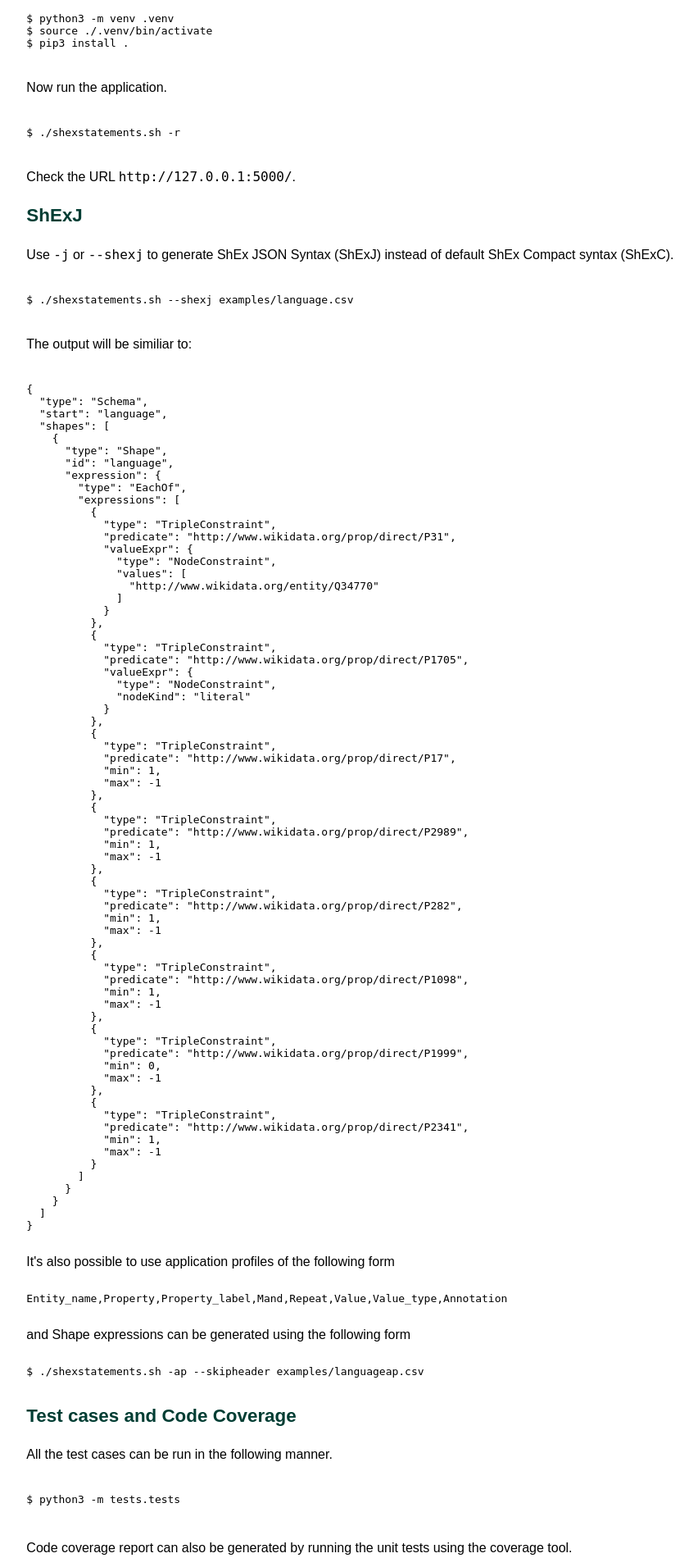
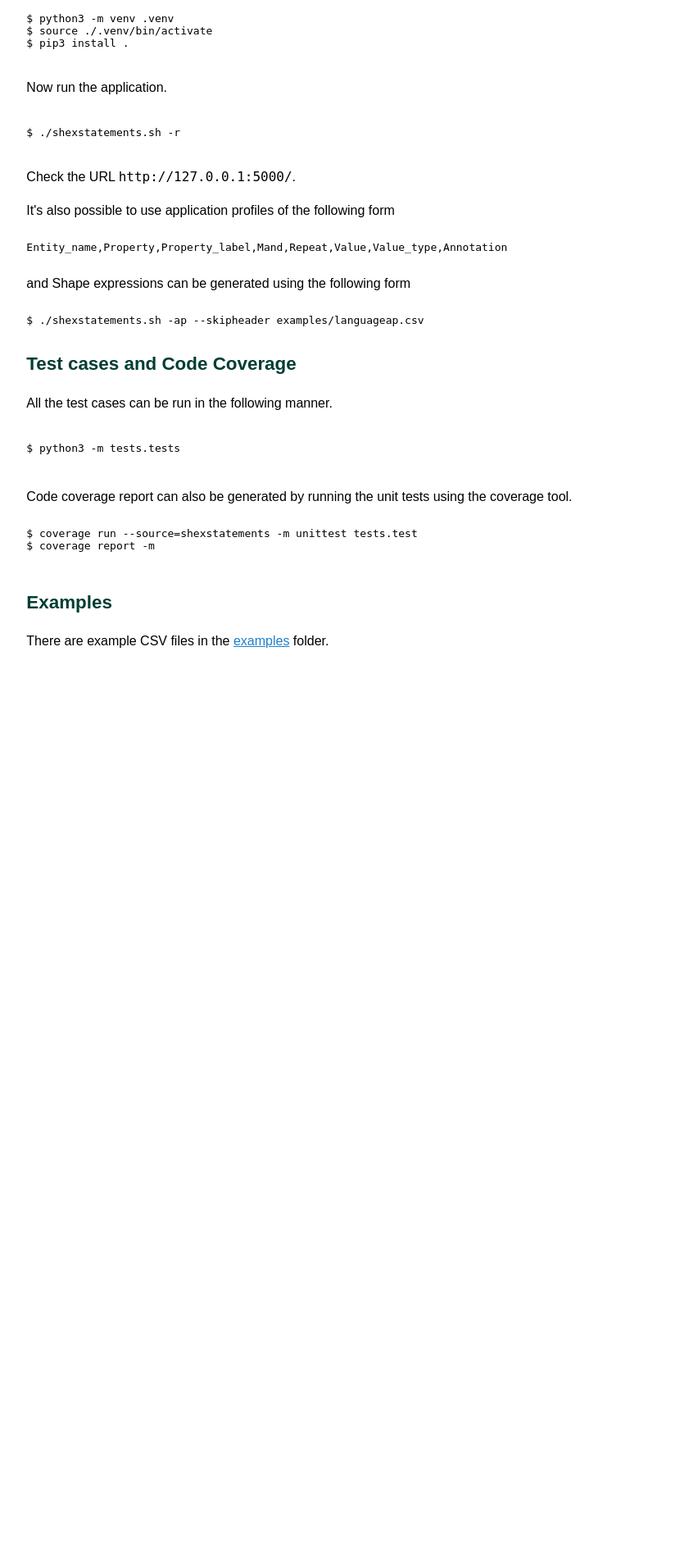
Before and after one commit to johnsamuelwrites/ShExStatements, a Flask app: page /docs in a window 1280 px wide. Shown: the part 2736-4647 px from the top of the page at 82% size, without its empty margins (175-1027 px from the left). After the commit the page ends 3526 px from the top, so only its background shows below. Run offline with Flask 2, Linux system fonts and the light colour scheme.

Commit message:
Update code and remove obselete packages

```diff
--- a/shexstatements/shexfromcsv.py
+++ b/shexstatements/shexfromcsv.py
@@ -66,7 +66,7 @@ class CSV:
         """
         shexstatement = ""
         try:
-            pattern = '^\s*$'
+            pattern = r'^\s*$'
             data = ""
             if filename:
                 csvfile = open(filepath, 'r')
--- a/shexstatements/templates/about.html
+++ b/shexstatements/templates/about.html
@@ -35,7 +35,7 @@
         </p>
         <ul>
          <li>HTML, Javascript, CSS, Python</li>
-	 <li>Python libraries: flask, ply, pyshex, openpyxl, xlrd, odfpy</li>
+	 <li>Python libraries: flask, ply, openpyxl, xlrd, odfpy</li>
         </ul>
 
         <h2>Acknowledgements</h2>
--- a/shexstatements/templates/docs.html
+++ b/shexstatements/templates/docs.html
@@ -166,93 +166,6 @@ $ ./shexstatements.sh -r
 <p>Check the URL <code>http://127.0.0.1:5000/</code>.</p>
 
 
-<h2>ShExJ</h2>
-<p>Use <code>-j</code> or <code>--shexj</code> to generate ShEx JSON Syntax (ShExJ) instead of default ShEx Compact syntax (ShExC).</p>
-
-<p>
-<pre>
-<code>
-$ ./shexstatements.sh --shexj examples/language.csv
-</code>
-</pre>
-</p>
-
-<p>The output will be similiar to:</p>
-
-<p>
-<pre>
-<code>
-{
-  "type": "Schema",
-  "start": "language",
-  "shapes": [
-    {
-      "type": "Shape",
-      "id": "language",
-      "expression": {
-        "type": "EachOf",
-        "expressions": [
-          {
-            "type": "TripleConstraint",
-            "predicate": "http://www.wikidata.org/prop/direct/P31",
-            "valueExpr": {
-              "type": "NodeConstraint",
-              "values": [
-                "http://www.wikidata.org/entity/Q34770"
-              ]
-            }
-          },
-          {
-            "type": "TripleConstraint",
-            "predicate": "http://www.wikidata.org/prop/direct/P1705",
-            "valueExpr": {
-              "type": "NodeConstraint",
-              "nodeKind": "literal"
-            }
-          },
-          {
-            "type": "TripleConstraint",
-            "predicate": "http://www.wikidata.org/prop/direct/P17",
-            "min": 1,
-            "max": -1
-          },
-          {
-            "type": "TripleConstraint",
-            "predicate": "http://www.wikidata.org/prop/direct/P2989",
-            "min": 1,
-            "max": -1
-          },
-          {
-            "type": "TripleConstraint",
-            "predicate": "http://www.wikidata.org/prop/direct/P282",
-            "min": 1,
-            "max": -1
-          },
-          {
-            "type": "TripleConstraint",
-            "predicate": "http://www.wikidata.org/prop/direct/P1098",
-            "min": 1,
-            "max": -1
-          },
-          {
-            "type": "TripleConstraint",
-            "predicate": "http://www.wikidata.org/prop/direct/P1999",
-            "min": 0,
-            "max": -1
-          },
-          {
-            "type": "TripleConstraint",
-            "predicate": "http://www.wikidata.org/prop/direct/P2341",
-            "min": 1,
-            "max": -1
-          }
-        ]
-      }
-    }
-  ]
-}
-</code>
-</pre>
 It's also possible to use application profiles of the following form
 <pre>
 <code>
@@ -265,7 +178,6 @@ and Shape expressions can be generated using the following form
 $ ./shexstatements.sh -ap --skipheader examples/languageap.csv
 </code>
 </pre>
-</p>
         <h2>Test cases and Code Coverage</h2>
 
         <p>All the test cases can be run in  the following manner.</p>
```
Also changed, not shown: shexstatements/cliargs.py (+3 -14 lines), shexstatements/shexfromspreadsheet.py (+6 -5 lines), shexstatements/shexjfromcsv.py (deleted, +0 -72 lines).
